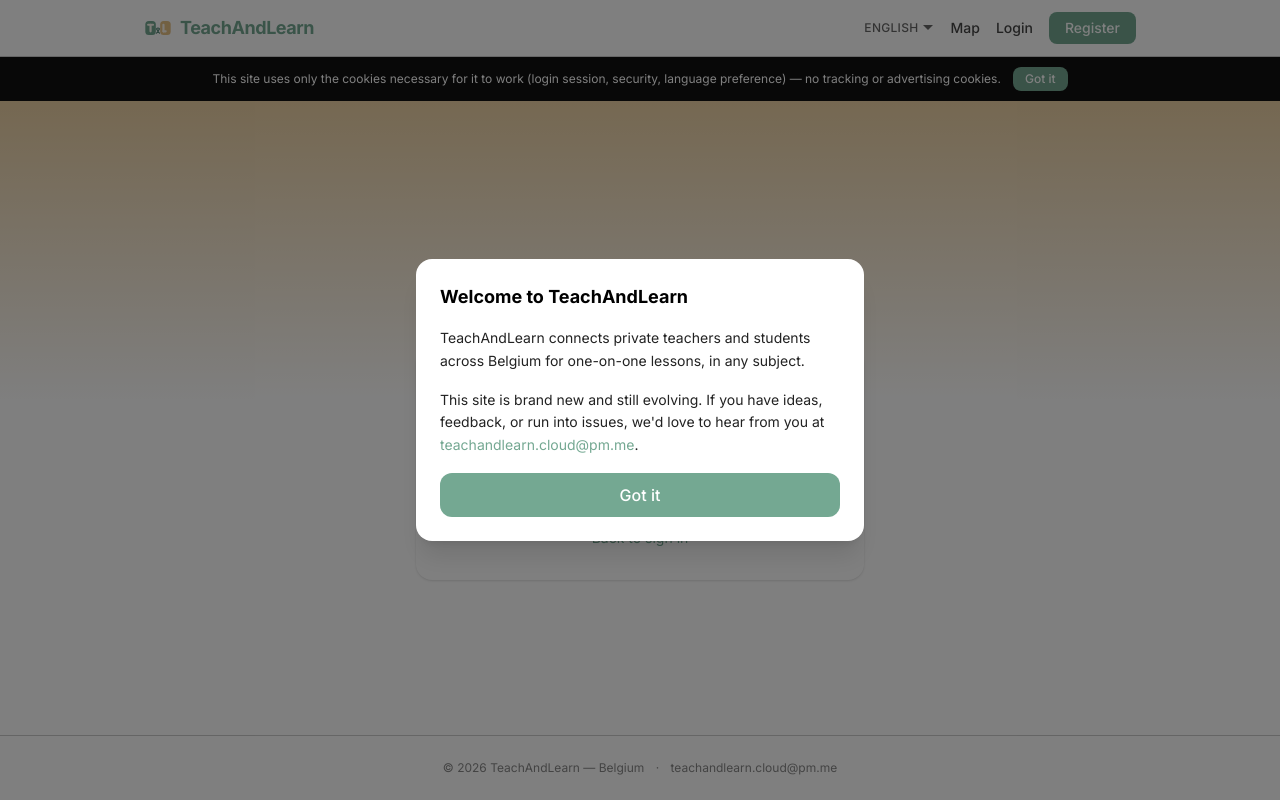
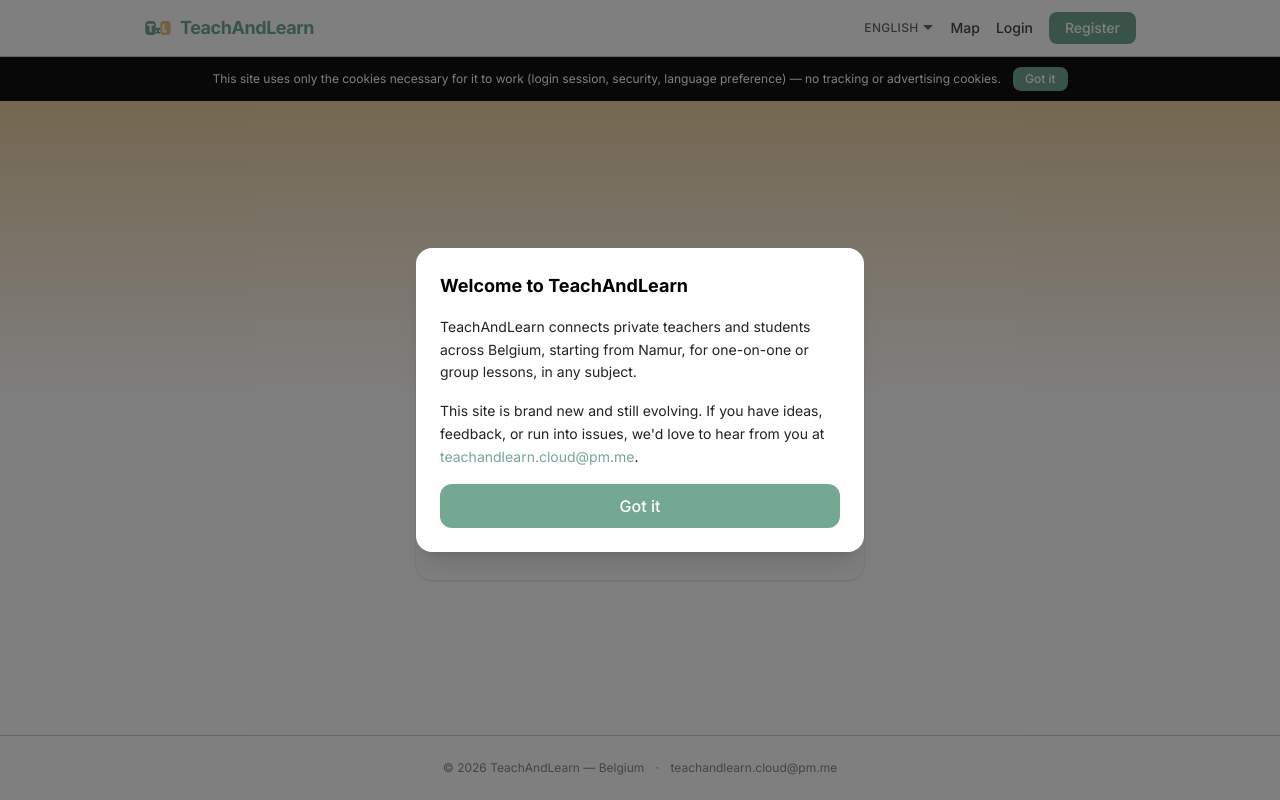
Before and after one commit to vmalep/teachandlearn, a Django app: page /accounts/password-reset/ in a window 1280 px wide. Run offline with Django 5.2, Linux system fonts and the light colour scheme; style sheets or scripts are compiled from the project's sources.

Commit message:
Update welcome modal copy to mention Namur and group lessons
Co-Authored-By: Claude Sonnet 5 <noreply@anthropic.com>

```diff
--- a/templates/base.html
+++ b/templates/base.html
@@ -145,7 +145,7 @@
       <div class="bg-white rounded-2xl shadow-xl p-6 max-w-md w-full space-y-4">
         <h2 class="text-lg font-bold text-slate-900">{% trans "Welcome to TeachAndLearn" %}</h2>
         <p class="text-sm text-slate-700 leading-relaxed">
-          {% trans "TeachAndLearn connects private teachers and students across Belgium for one-on-one lessons, in any subject." %}
+          {% trans "TeachAndLearn connects private teachers and students across Belgium, starting from Namur, for one-on-one or group lessons, in any subject." %}
         </p>
         <p class="text-sm text-slate-700 leading-relaxed">
           {% blocktrans %}This site is brand new and still evolving. If you have ideas, feedback, or run into issues, we'd love to hear from you at <a href="mailto:teachandlearn.cloud@pm.me" class="text-violet-600 hover:underline">teachandlearn.cloud@pm.me</a>.{% endblocktrans %}
```
